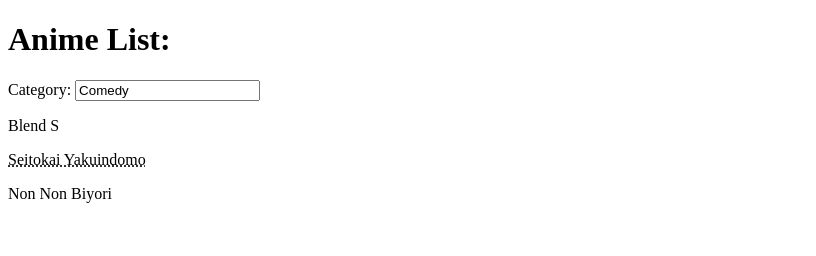
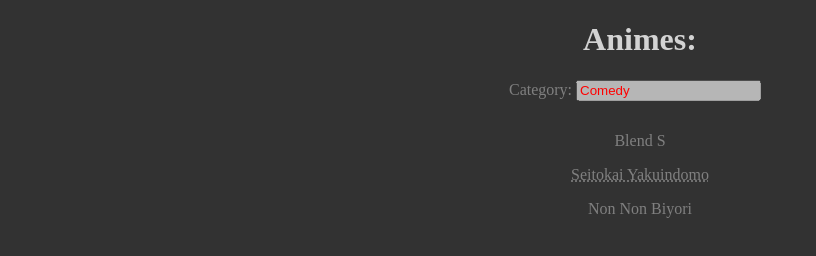
Before and after one commit to Luk4x/my-lab, a website: page javascript/javascriptWeb/document.html in a window 1280 px wide. Shown: the whole page, without its empty margins (0-816 px from the left). Drawn offline with Linux system fonts and the light colour scheme; a web font is replaced by a local one.

Commit message:
lesson13

```diff
--- a/javascript/javascriptWeb/document.html
+++ b/javascript/javascriptWeb/document.html
@@ -12,7 +12,7 @@
     </head>
     <body>
         <main>
-            <h1 id="title">Title</h1>
+            <h1 id="title" onmouseenter="changeTitleColor()">Title</h1> <!-- calling function via HTML -->
             <label for="input1">Category:</label>
             <input name="input1" id="input1" value="null" />
             <p class="paragraph">Paragraph 1</p>
@@ -20,6 +20,5 @@
             <p name="paragraph">Paragraph 3</p>
         </main>
     </body>
-    <script src="./selectors.js"></script>
     <script src="./practices.js"></script>
 </html>
--- a/javascript/javascriptWeb/practices.js
+++ b/javascript/javascriptWeb/practices.js
@@ -1,15 +1,100 @@
-// getting attributes from elements:
-const input1 = document.getElementsByName('input1');
-console.log(input1[0].attributes); // .attributes to see all
-console.log(input1[0].value); // specify in lists
-const title4 = document.querySelector('h1');
-console.log(title4.textContent);
+// about getElementById() method:
+const title = document.getElementById('title'); // classic
+console.log(title); // returns element
 console.log('');
 
-// manipulating elements
-title4.innerText = 'Anime List:';
-input1[0].value = 'Comedy';
-const paragraphs4 = document.querySelectorAll('p');
-paragraphs4[0].textContent = 'Blend S';
-paragraphs4[1].innerHTML = '<abbr title="that one is really good">Seitokai Yakuindomo</abbr>';
-paragraphs4[2].innerText = 'Non Non Biyori';
+// about getElementsByClassName() method:
+const paragraphs = document.getElementsByClassName('paragraph'); // returns a HTML Collection, who looks like a array
+console.log(paragraphs);
+// paragraphs.forEach(element => {   -> HTML Collection is limited.
+//     console.log(element);
+// });
+console.log(paragraphs[0]);
+console.log(paragraphs[1]);
+console.log('');
+
+// about getElementsByTagName() method:
+const allParagraphs = document.getElementsByTagName('p');
+console.log(allParagraphs);
+
+const body = document.getElementsByTagName('body'); // obligatory returns a HTML collection
+console.log(body);
+console.log('');
+
+// about querySelector() method:
+const paragraph1 = document.querySelector('.paragraph'); // returns the first one found
+console.log(paragraph1);
+
+const body2 = document.querySelector('body'); // returns element
+console.log(body2);
+
+const title2 = document.querySelector('#title');
+console.log(title2);
+console.log('');
+
+// about querySelectorAll() method:
+const paragraphs2 = document.querySelectorAll('.paragraph');
+console.log(paragraphs2);
+paragraphs2.forEach(element => {
+    // NodeList isn't limited like HTML Collection.
+    console.log(element);
+});
+
+const allParagraphs2 = document.querySelectorAll('p');
+console.log(allParagraphs2);
+
+const title3 = document.querySelectorAll('#title'); // obligatory returns a NodeList
+console.log(title3);
+console.log('');
+
+// about getElementsByName() method:
+const input = document.getElementsByName('input1'); // obligatory returns a NodeList
+console.log(input);
+
+const allParagraphs3 = document.getElementsByName('paragraph');
+console.log(allParagraphs3);
+console.log('');
+
+// manipulating html elements e styles with DOM:
+const main = document.getElementsByTagName('main');
+main[0].style.textAlign = 'center';
+body[0].style.backgroundColor = 'rgb(50, 50, 50)';
+body2.style.color = 'gray';
+
+title.innerText = 'Animes:';
+title.style.color = 'lightGray';
+
+input[0].value = 'Comedy';
+input[0].style.margin = '0 10px 15px 0';
+input[0].style.color = 'red';
+input[0].disabled = true;
+
+allParagraphs2[0].textContent = 'Blend S';
+allParagraphs2[1].innerHTML = '<abbr title="that one is really good">Seitokai Yakuindomo</abbr>'; // accept html tags inside
+allParagraphs2[2].innerText = 'Non Non Biyori';
+
+// getting attributes from elements:
+console.log(input[0].attributes); // .attributes to see all list
+console.log(input[0].value); // specify in lists
+console.log(title.textContent);
+console.log('');
+
+// getting styles from elements:
+console.log(input[0].style);
+console.log(input[0].style.margin);
+console.log(title.style.color);
+console.log('');
+
+// events: (list: https://www.w3schools.com/tags/ref_eventattributes.asp)
+const changeTitleColor = () => {
+    title.style.color = 'red';
+};
+
+// set default title color
+// calling function via JS (directly)
+title.onmouseout = eventParameters => {
+    // every event has a list of parameters
+    console.log(eventParameters);
+    console.log(eventParameters.target);
+    title.style.color = 'lightGray';
+};
--- a/javascript/javascriptWeb/selectors.js
+++ /dev/null
@@ -1,50 +0,0 @@
-// about getElementById() method:
-const title = document.getElementById('title'); // classic
-console.log(title); // returns element
-console.log('');
-
-// about getElementsByClassName() method:
-const paragraphs = document.getElementsByClassName('paragraph'); // returns a HTML Collection, who looks like a array
-console.log(paragraphs);
-// paragraphs.forEach(element => {   -> HTML Collection is limited.
-//     console.log(element);
-// });
-console.log(paragraphs[0]);
-console.log(paragraphs[1]);
-console.log('');
-
-// about getElementsByTagName() method:
-const allParagraphs = document.getElementsByTagName('p');
-console.log(allParagraphs);
-const body = document.getElementsByTagName('body'); // obligatory returns a HTML collection
-console.log(body);
-console.log('');
-
-// about querySelector() method:
-const paragraph1 = document.querySelector('.paragraph'); // returns the first one found
-console.log(paragraph1);
-const body2 = document.querySelector('body'); // returns element
-console.log(body2);
-const title2 = document.querySelector('#title');
-console.log(title2);
-console.log('');
-
-// about querySelectorAll() method:
-const paragraphs2 = document.querySelectorAll('.paragraph');
-console.log(paragraphs2);
-paragraphs2.forEach(element => {
-    // NodeList isn't limited like HTML Collection.
-    console.log(element);
-});
-const allParagraphs2 = document.querySelectorAll('p');
-console.log(allParagraphs2);
-const title3 = document.querySelectorAll('#title'); // obligatory returns a NodeList
-console.log(title3);
-console.log('');
-
-// about getElementsByName() method:
-const input = document.getElementsByName('input1'); // obligatory returns a NodeList
-console.log(input);
-const allParagraphs3 = document.getElementsByName('paragraph');
-console.log(allParagraphs3);
-console.log('');
```
